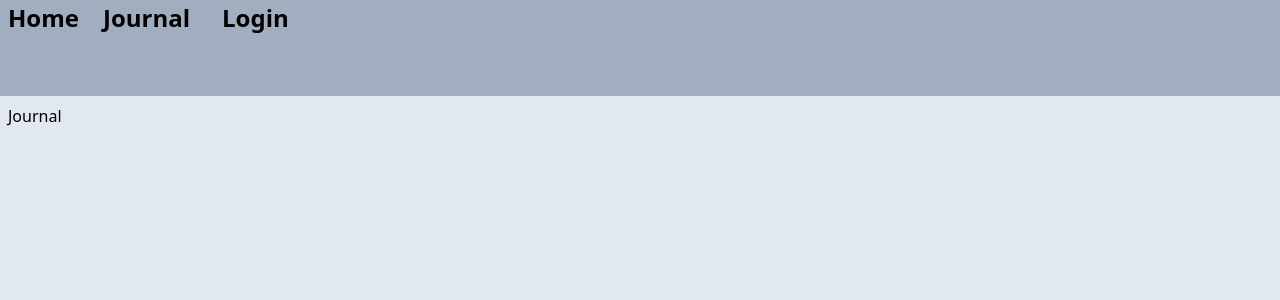
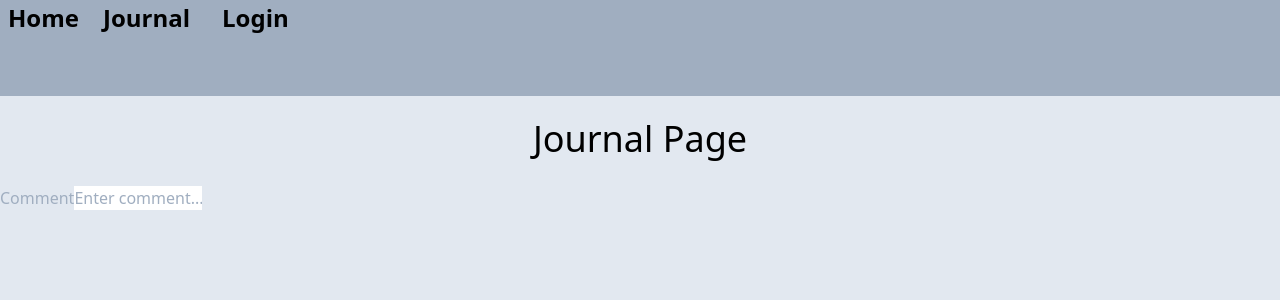
Before and after one commit to swholobaugh/finalproject, a Vue app: page /#/Journal in a window 1280 px wide. Shown: the top 300 px of the page. Built offline with nearby package versions, Linux system fonts and the light colour scheme.

Commit message:
Created JournalForm component

```diff
--- /dev/null
+++ b/src/components/JournalForm.vue
@@ -0,0 +1,18 @@
+<template>
+  <div>
+      <label class="block">
+          <span class="text-gray-500">Comment</span>
+          <input v-model="comment" class="form-input mt-1 w-32" placeholder="Enter comment..." />
+      </label>
+  </div>
+</template>
+
+<script>
+export default {
+    name: 'JournalForm'
+}
+</script>
+
+<style>
+
+</style>
--- a/src/views/Journal.vue
+++ b/src/views/Journal.vue
@@ -1,14 +1,19 @@
 <template>
   <div>
-    <h1 class="p-2">Journal</h1>
+    <h1 class="p-4 text-center text-4xl">Journal Page</h1>
+    <div>
+      <JournalForm />
+    </div>
   </div>
 </template>
 
 <script>
+import JournalForm from '../components/JournalForm'
+
 export default {
     name: 'Journal',
     components: {
-
+      JournalForm
     }
 }
 </script>
```
